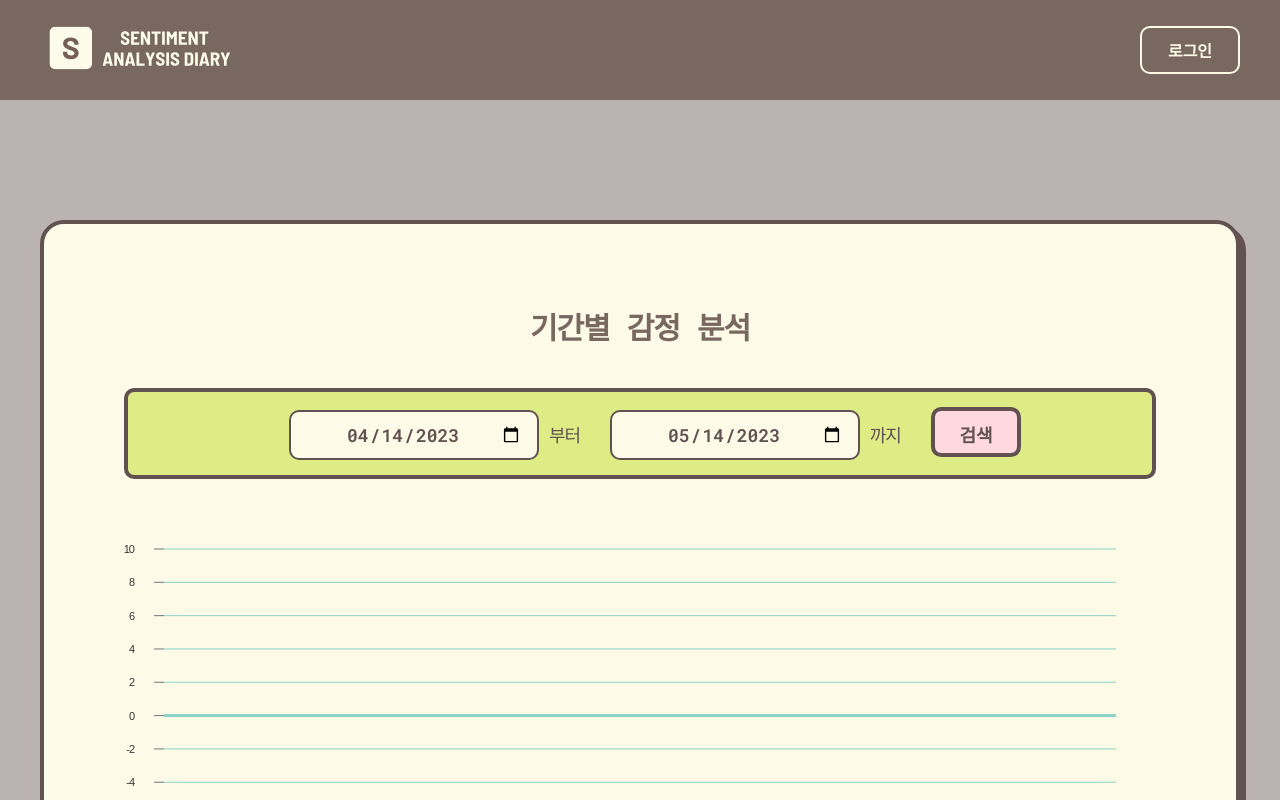
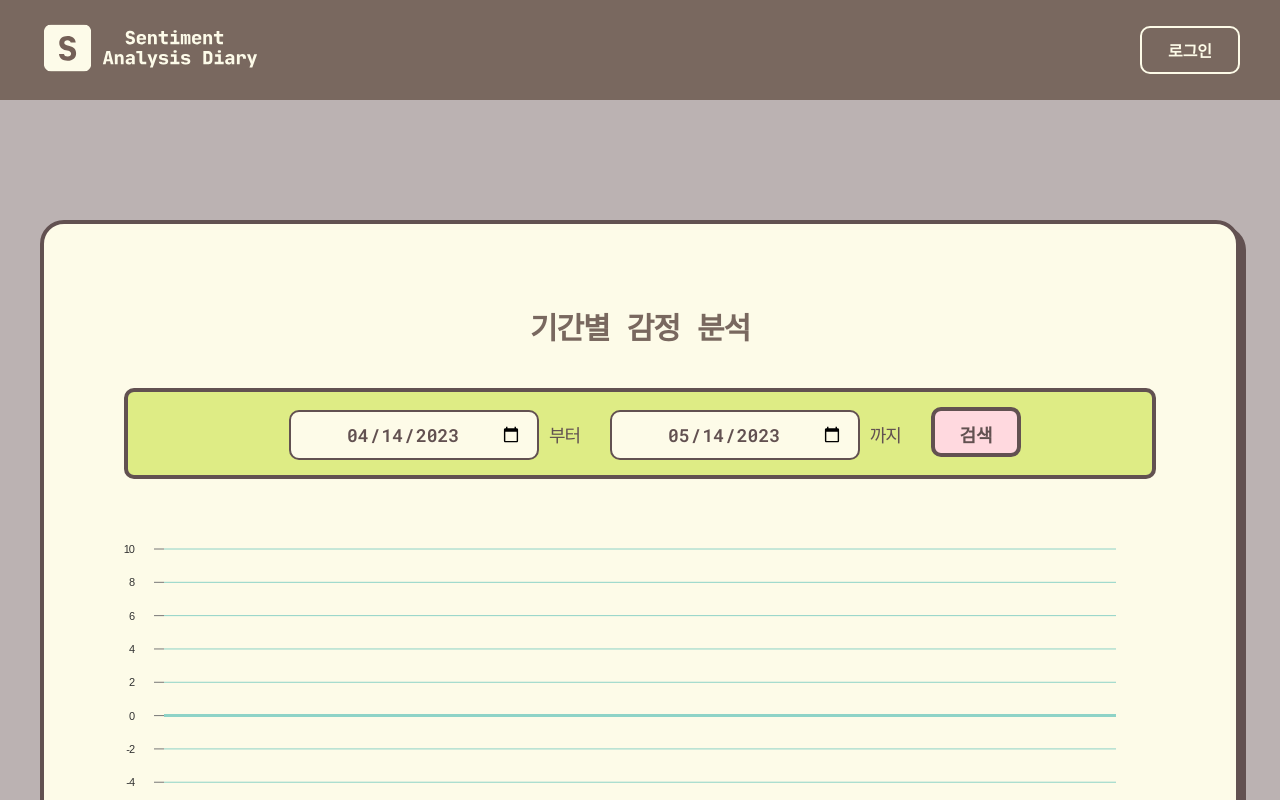
Before and after one commit to Pikadev1771/sentiment-analysis-diary, a Next.js app: page /analysis in a window 1280 px wide. Shown: the top 800 px of the page. Built offline with nearby package versions, Linux system fonts and the light colour scheme; no server answers.

Commit message:
feat - #28 og:image 추가

```diff
--- a/components/header/Header.tsx
+++ b/components/header/Header.tsx
@@ -33,7 +33,12 @@ export default function Header() {
     <div>
       <HeaderContainer>
         <Link href={'/'}>
-          <Image src="/logo/logo_01.svg" width="200" height="60" alt="HOME" />
+          <Image
+            src="/logo/logo_inherit.svg"
+            width="220"
+            height="80"
+            alt="HOME"
+          />
         </Link>
         <Menu>
           {isLogin ? (
--- a/pages/_document.tsx
+++ b/pages/_document.tsx
@@ -32,7 +32,9 @@ export default class MyDocument extends Document {
   render() {
     return (
       <Html lang="en">
-        <Head />
+        <Head>
+          <meta property="og:image" content="/logo/logo_brown.png" />
+        </Head>
         <body>
           <Main />
           <NextScript />
```
Also changed, not shown: public/logo/logo_brown.png (added), public/logo/logo_inherit.svg (added).
